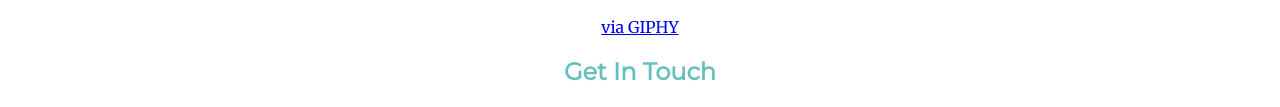
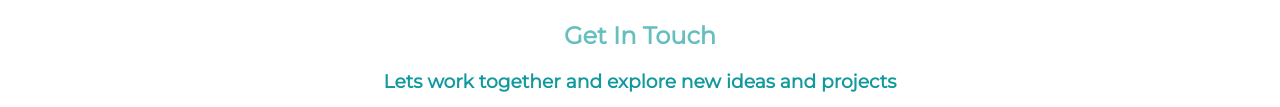
Before and after one commit to thanuja-22/Profile, a plain HTML site: page index.html in a window 1280 px wide. Shown: the part 2835-2942 px from the top of the page. Drawn offline with Linux system fonts and the light colour scheme.

Commit message:
Removed anchor text 'Via Giphy'

```diff
--- a/index.html
+++ b/index.html
@@ -39,7 +39,7 @@
         </div>
         <hr>
         <div class="contact-me">
-          <iframe src="https://giphy.com/embed/MBHStNrOm31kvshIBa" width="480" height="412" frameBorder="0" class="giphy-embed" allowFullScreen></iframe><p><a href="https://giphy.com/gifs/MBHStNrOm31kvshIBa">via GIPHY</a></p>
+          <iframe src="https://giphy.com/embed/MBHStNrOm31kvshIBa" width="480" height="412" frameBorder="0" class="giphy-embed" allowFullScreen></iframe><p><a href="https://giphy.com/gifs/MBHStNrOm31kvshIBa"></a></p>
           <h2>Get In Touch</h2>
           <h3>Lets work together and explore new ideas and projects</h3>
           <p>I wish to work with all the guys and girls who are intersted and build amazing stuff</p>
```
